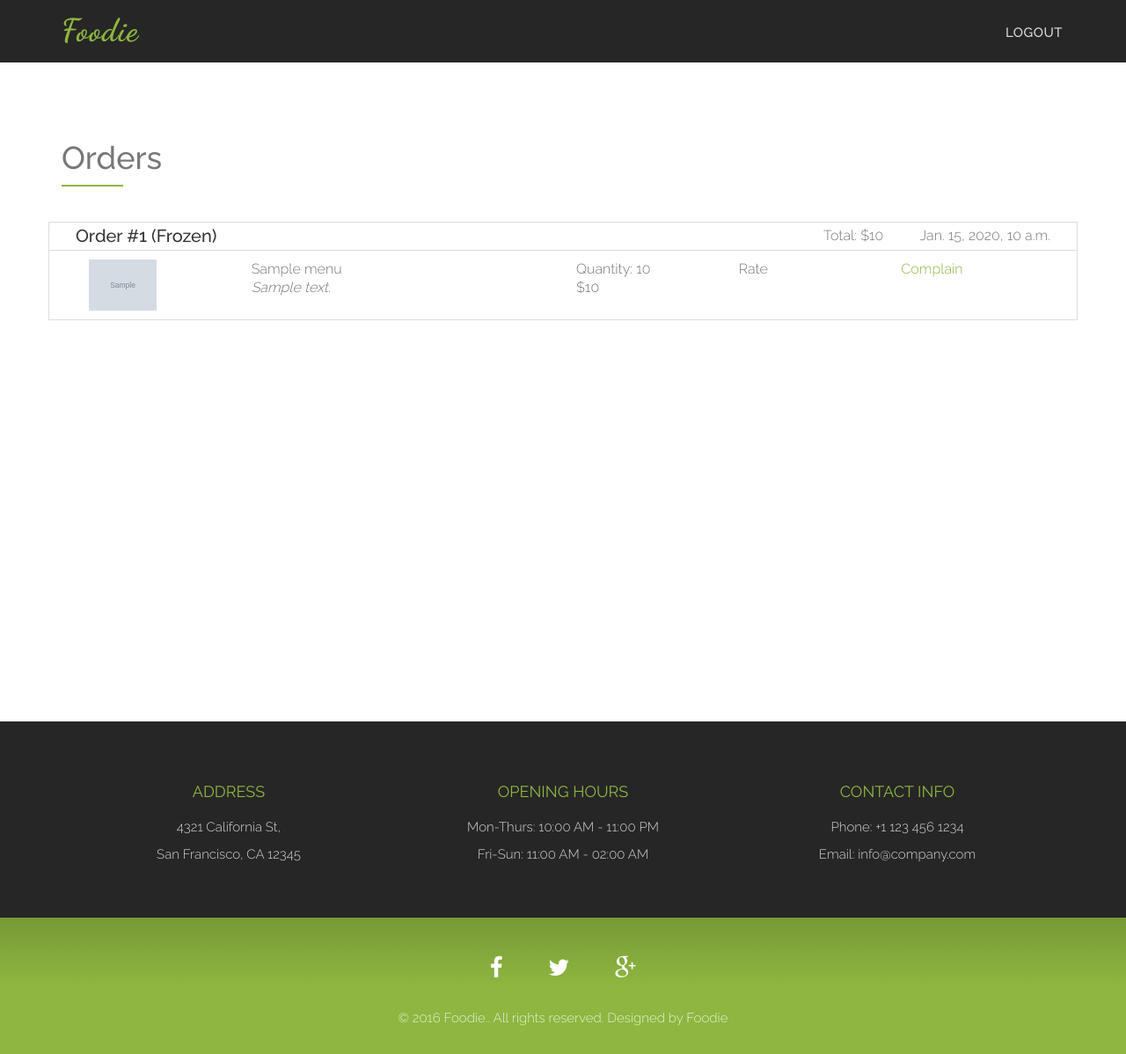
After one commit to wujunhua/foodie, a Django app: page /orders/ in a window 1280 px wide. The commit adds this page. Shown: the whole page at 88% size. Run offline with Django 3.2, Linux system fonts and the light colour scheme; a user stored in the database is signed in; tables that the repository leaves empty hold one stand-in row (values such as "Sample post"); grey boxes marked "Sample" are stand-in pictures; parts of the project's set-up code (start-up, migrations or seed data) failed here and were passed over; some libraries are stand-ins or nearby versions.

Commit message:
Added order history.

```diff
--- a/foodie/models/__init__.py
+++ b/foodie/models/__init__.py
@@ -1,3 +1,3 @@
 from .menu import Menu
 from .user_profile import UserProfile
-from .order import Order
+from .order import Order, OrderItem
--- a/foodie/models/order.py
+++ b/foodie/models/order.py
@@ -14,7 +14,6 @@ class Order(models.Model):
             default=1,
     )
     address = models.TextField(default="")
-    items_ordered = models.ManyToManyField(Menu)
     total = models.IntegerField()
     frozen = models.BooleanField(default=False)
     delivered_by = models.ForeignKey(
@@ -26,3 +25,13 @@ class Order(models.Model):
 
     def __str__(self):
         return str(self.id) + " - " + self.customer.user.username
+
+    def item_set(self):
+        return OrderItem.objects.filter(order_id=self.id)
+
+
+class OrderItem(models.Model):
+    order = models.ForeignKey(Order, on_delete=models.CASCADE)
+    item = models.ForeignKey(Menu, on_delete=models.CASCADE)
+    quantity = models.IntegerField()
+    subtotal = models.IntegerField()
--- a/foodie/static/css/style.css
+++ b/foodie/static/css/style.css
@@ -776,12 +776,12 @@ filter: progid:DXImageTransform.Microsoft.gradient( startColorstr='#779936', end
 
 #about .checkout-row {
     padding: 10px;
-    border-bottom: dashed;
+    border-bottom: solid;
     border-width: thin;
 }
 
 #checkout-top {
-    border-top: dashed;
+    border-top: solid;
     border-width: thin;
     margin-top: 20px;
 }
@@ -814,3 +814,42 @@ filter: progid:DXImageTransform.Microsoft.gradient( startColorstr='#779936', end
 #about .address-form {
     margin-top: 50px;
 }
+
+
+#about .order-no {
+    color: #333;
+    font-weight: 500;
+    font-size: 20px;
+    line-height: 0px;
+    margin: 15px 0px 15px 0px;
+}
+
+#about .order {
+    border-left: 1px solid #ddd;
+    border-right: 1px solid #ddd;
+    padding: 10px 30px 10px 30px;
+}
+
+/*#about .order .order-item-name, .order .order-item-descr {*/
+#about .order p {
+    padding: 10px 0px 10px 0px;
+    line-height: 0px;
+    margin: 0px;
+    vertical-align: middle;
+    display: inline-block;
+}
+
+#about .order-heading {
+    border: 1px solid #ddd;
+    padding: 15px;
+}
+
+#about .order-heading p {
+    line-height: 0px;
+    margin: 0px;
+}
+
+#about .order-bottom {
+    border-bottom: 1px solid #ddd;
+    margin-bottom: 2%;
+}
--- /dev/null
+++ b/foodie/templates/orders.html
@@ -0,0 +1,63 @@
+{% extends 'base.html' %}
+{% block title %}Orders{% endblock %}
+{% block content %}
+
+<div id="about" style="min-height:800px">
+    <div class="container">
+        <div class="row">
+            <div class="col-md-12">
+                <h1>Orders</h1>
+                <hr>
+            </div>
+        </div>
+
+        {% for order in orders %}
+        <div class="row order-heading">
+            <div class="col-md-4">
+                <p class="order-no">Order #{{ order.id }}
+                {% if order.frozen %}
+                (Frozen)
+                {% endif %}
+                </p>
+            </div>
+            <div class="col-md-6">
+                <p style="float:right;">Total: ${{ order.total }}</p>
+            </div>
+            <div class="col-md-2">
+                <p style="float:right;">{{ order.date }}</p>
+            </div>
+        </div>
+
+        {% for order_item in order.item_set %}
+        <div class="row order">
+            <div class="col-md-2">
+                <img src="{{ order_item.item.image_url }}" class="checkout-img" />
+            </div>
+            <div class="col-md-4">
+                <div class="order-row-group">
+                    <p class="order-item-name">{{ order_item.item.name }}</p>
+                    <br>
+                    <p class="order-item-descr"><em>{{ order_item.item.short_description }}</em></p>
+                </div>
+            </div>
+            <div class="col-md-2">
+                <div class="order-row-group">
+                    <p class="order-item-quant">Quantity: {{ order_item.quantity }}</p>
+                    <br>
+                    <p class="order-item-subtotal"> ${{ order_item.subtotal }}</p>
+                </div>
+            </div>
+            <div class="col-md-2">
+                <p>Rate</p>
+            </div>
+            <div class="col-md-2">
+                <a href=""><p>Complain</p></a>
+            </div>
+        </div>
+        {% endfor %}
+        <div class="row order-bottom"></div>
+    {% endfor %}
+    </div> <!-- end container-->
+</div>
+
+{% endblock %}
--- a/foodie/urls.py
+++ b/foodie/urls.py
@@ -32,6 +32,7 @@ urlpatterns = [
     url(r'^add/$', views.add, name='add'),
     url(r'^remove/$', views.remove, name='remove'),
     url(r'^checkout/$', views.checkout, name='checkout'),
+    url(r'^orders/$', views.orders, name="orders"),
 #   url(r'^', include('main.urls')),
     url(r'^admin/', admin.site.urls),
 ]
--- a/foodie/views.py
+++ b/foodie/views.py
@@ -5,7 +5,7 @@ from django.contrib.auth.decorators import login_required
 from django.http import HttpResponseRedirect
 
 from carton.cart import Cart
-from .models import Menu, UserProfile, Order
+from .models import Menu, UserProfile, Order, OrderItem
 from .forms import CreateUserForm, AddressForm
 
 def index(request):
@@ -69,12 +69,20 @@ def checkout(request):
                         total = cart.total,
                         frozen = user_profile.money < cart.total
                     )
-            for product in cart.products:
-                order.items_ordered.add(product)
-            order.save()
+            for item in cart.items:
+                order_item = OrderItem.objects.create(order=order,
+                                                      item=item.product,
+                                                      quantity=item.quantity,
+                                                      subtotal=item.subtotal )
             cart.clear()
             user_profile.num_orders += 1
             user_profile.money_spent += cart.total
             user_profile.money -= cart.total
             user_profile.save()
             return render(request, 'order_success.html', {'order_no': order.id, 'frozen': order.frozen, 'nav_on': True})
+
+def orders(request):
+    user_profile = UserProfile.objects.filter(user__id=request.user.id).first()
+    orders = Order.objects.filter(customer_id=user_profile.id)
+    print(orders)
+    return render(request, 'orders.html', {'nav_on': True, 'orders': orders})
```
